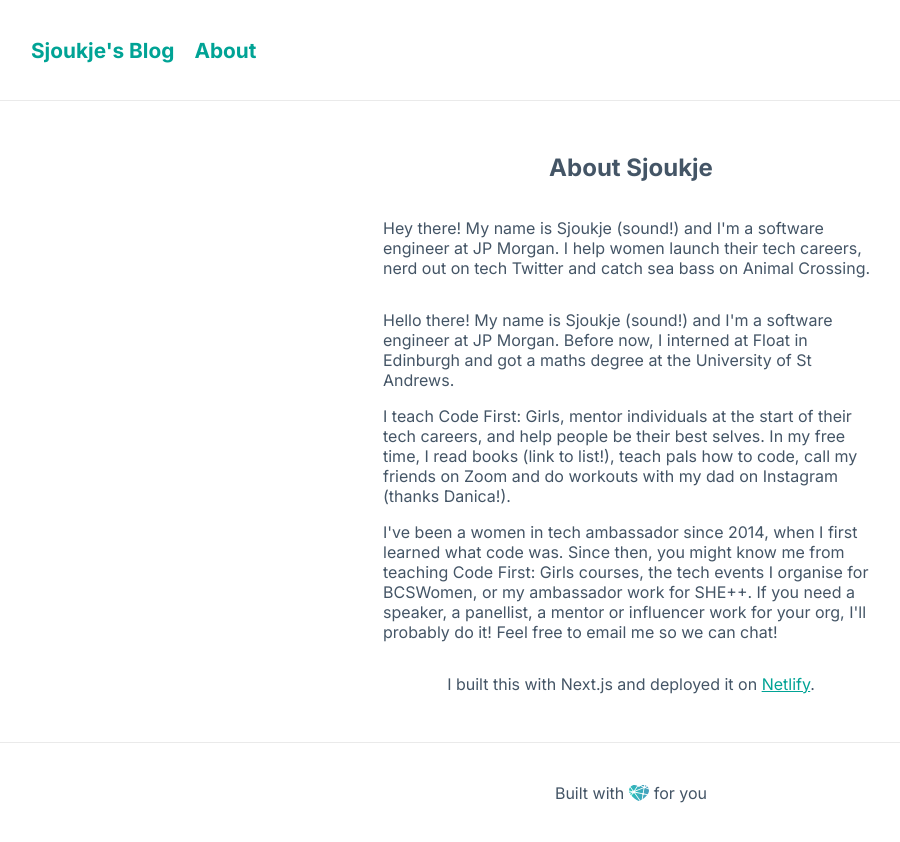
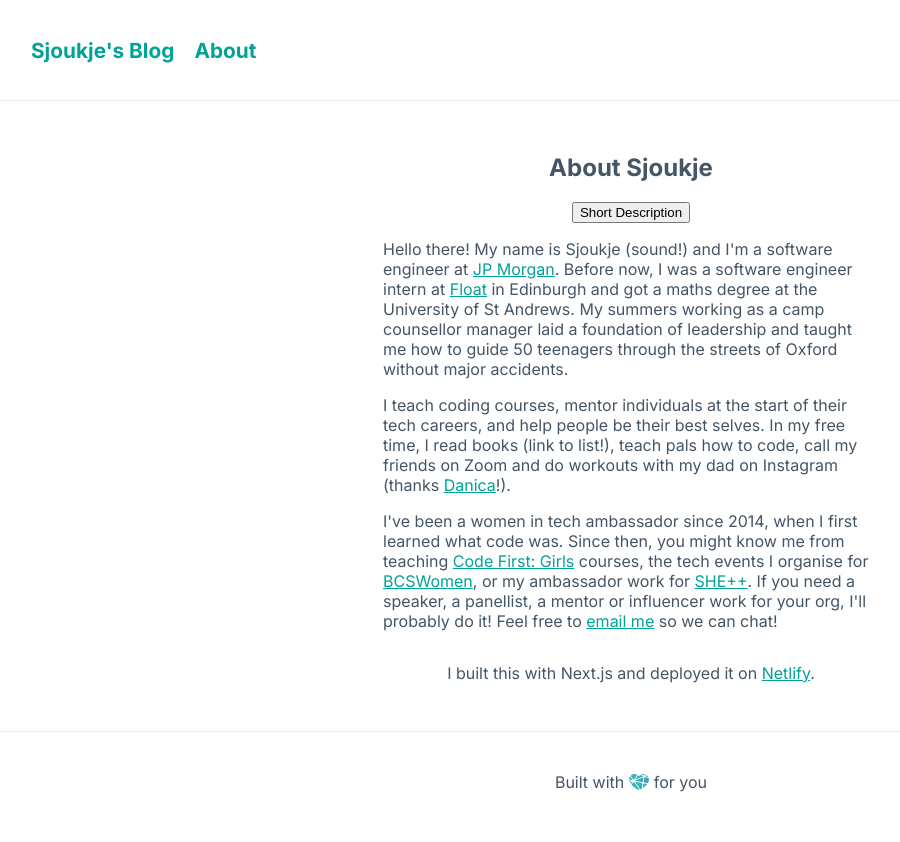
Before and after one commit to sjouk/Sjoukje-Personal-Website, a Next.js app: page /about in a window 1280 px wide. Shown: the whole page, without its empty margins (9-909 px from the left). Built offline with nearby package versions, Linux system fonts and the light colour scheme.

Commit message:
buy me a coffee widget and description toggle

```diff
--- a/components/Layout.js
+++ b/components/Layout.js
@@ -10,7 +10,7 @@ export default function Layout({ children, pageTitle, description, ...props }) {
         <meta charSet="utf-8" />
         <meta name="Description" content={description}></meta>
         <title>{pageTitle}</title>
-      </Head>
+        <script data-name="BMC-Widget" src="https://cdnjs.buymeacoffee.com/1.0.0/widget.prod.min.js" data-id="sjoukje" data-description="Help me support more women in tech ✨" data-message="Hey you! Over here!" data-color="#79D6B5" data-position="right" data-x_margin="18" data-y_margin="18"></script>      </Head>
       <style jsx global>{`
         @import url('https://fonts.googleapis.com/css2?family=Inter:wght@300;400;700;800;900&display=swap');
         html,
--- a/pages/about.js
+++ b/pages/about.js
@@ -1,32 +1,47 @@
 import Layout from '../components/Layout'
+import React, {useState} from 'react';
 
 const About = ({ title, description, ...props }) => {
+  const [toggleDescription, setToggleDescription] = useState(false);
+
+  function toggle() {
+    setToggleDescription(!toggleDescription);
+  }
+
   return (
     <>
       <Layout pageTitle={`${title} | About`} description={description}>
         <h1 className="title">About Sjoukje</h1>
 
+        <button onClick={toggle}>Short Description</button>
+
+        {toggleDescription &&
           <div className="about-short">
-            <p>Hey there! My name is Sjoukje (sound!) and I'm a software engineer at JP Morgan. I help women launch their tech careers, nerd out on tech Twitter and catch sea bass on Animal Crossing.</p>
+            <p>Hey there! My name is Sjoukje (sound!) and I'm a software engineer at <a href="https://www.jpmorgan.com/" target="_blank">JP Morgan</a>.
+            I help women launch their tech careers, nerd out on tech Twitter and catch sea bass on Animal Crossing.</p>
           </div>
+        }
 
+        {!toggleDescription &&
           <div className="about-long">
               <p>
-                Hello there! My name is Sjoukje (sound!) and I'm a software engineer at JP Morgan.
-                Before now, I interned at Float in Edinburgh and got a maths degree at the University of St Andrews.
+                  Hello there! My name is Sjoukje (sound!) and I'm a software engineer at <a href="https://www.jpmorgan.com/" target="_blank">JP Morgan</a>.
+                  Before now, I was a software engineer intern at <a href="https://www.floatapp.com" target="_blank">Float</a> in Edinburgh and got a maths degree at the University of St Andrews.
+                  My summers working as a camp counsellor manager laid a foundation of leadership and taught me how to guide 50 teenagers through the streets of Oxford without major accidents.
               </p>
 
               <p>
-                I teach Code First: Girls, mentor individuals at the start of their tech careers, and help people be their best selves.
-                In my free time, I read books (link to list!), teach pals how to code, call my friends on Zoom and do workouts with my dad on Instagram (thanks Danica!).
+                  I teach coding courses, mentor individuals at the start of their tech careers, and help people be their best selves.
+                  In my free time, I read books (link to list!), teach pals how to code, call my friends on Zoom and do workouts with my dad on Instagram (thanks <a href="https://www.instagram.com/danicapatrick/?hl=en" target="_blank">Danica</a>!).
               </p>
               <p>
                   I've been a women in tech ambassador since 2014, when I first learned what code was.
-                Since then, you might know me from teaching Code First: Girls courses, the tech events I organise for BCSWomen, or my ambassador work for SHE++.
+                  Since then, you might know me from teaching <a href="https://www.codefirstgirls.org.uk/" target="_blank">Code First: Girls</a> courses, the tech events I organise for <a href="https://bcswomen.bcs.org/" target="_blank">BCSWomen</a>, or my ambassador work for <a href="http://www.sheplusplus.com/" target="_blank">SHE++</a>.
                   If you need a speaker, a panellist, a mentor or influencer work for your org, I'll probably do it!
-                Feel free to email me so we can chat!
+                  Feel free to <a href="mailto:sjoukjeijlstra@gmail.com">email me</a> so we can chat!
               </p>
           </div>
+        }
 
         <p className="description">
           I built this with Next.js and deployed it on{' '}
```
Lines whose indentation alone changed are shown as unchanged.
